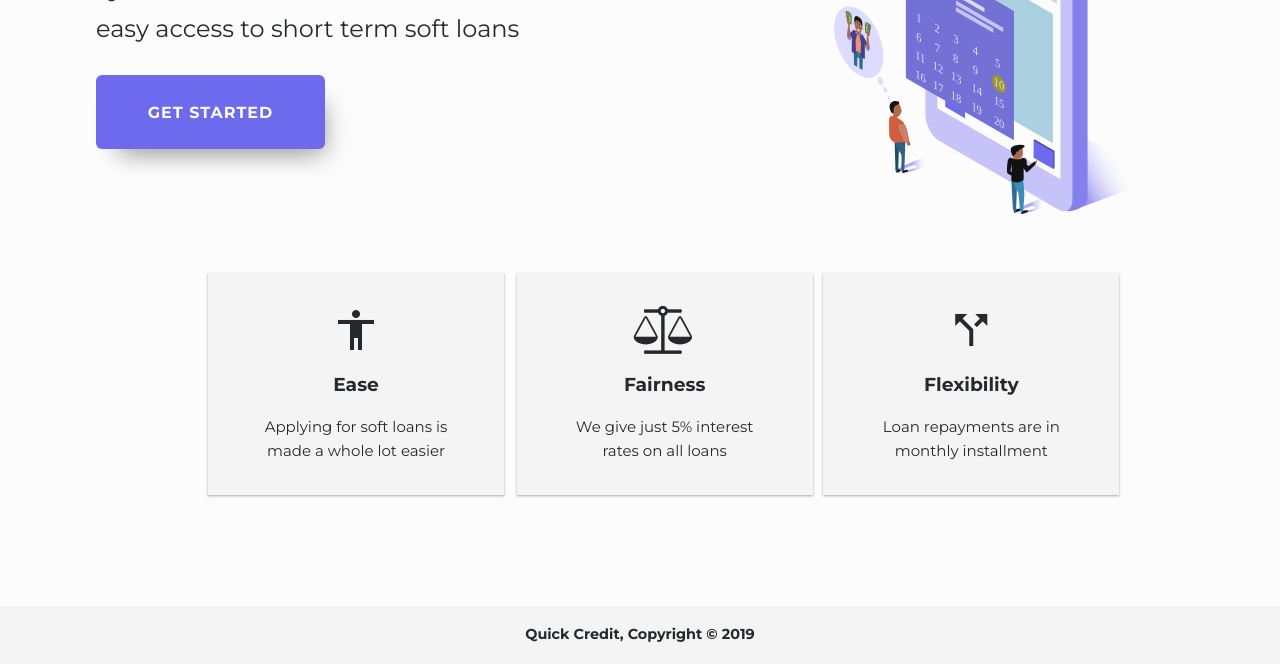
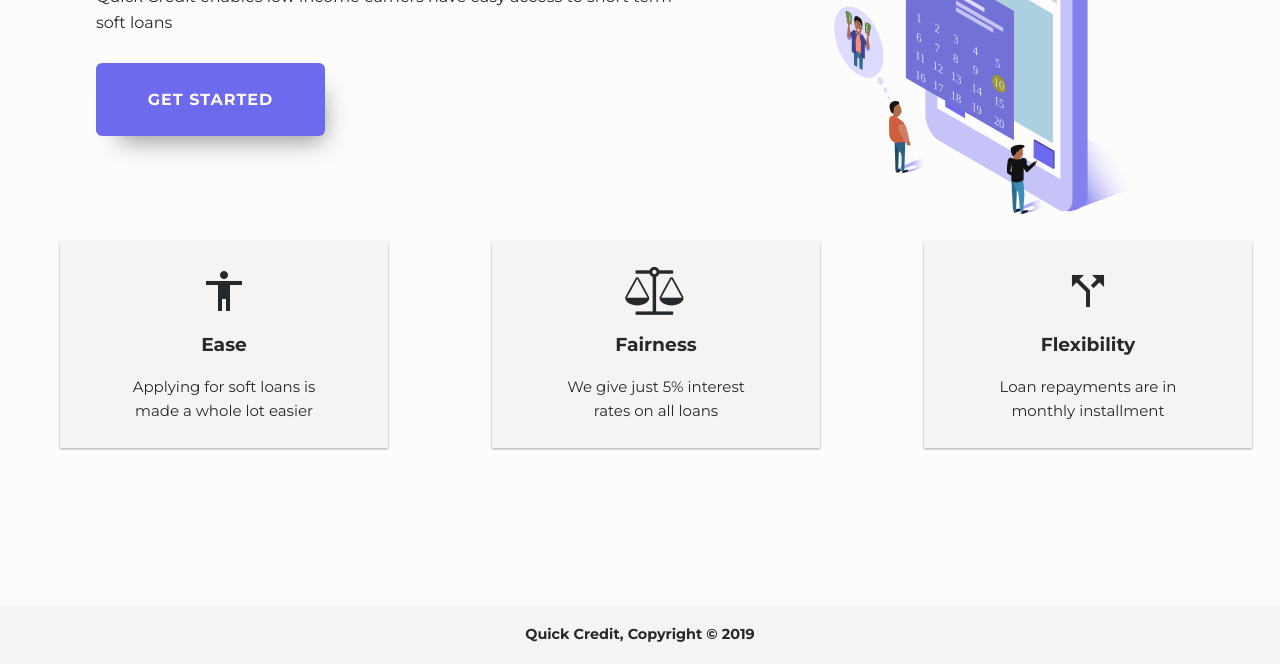
Before and after one commit to danose/Quick-Credit, a website: page UI/index.html in a window 1280 px wide. Shown: the part 302-966 px from the top of the page. Drawn offline with Linux system fonts and the light colour scheme.

Commit message:
feature(box alignment)

```diff
--- a/UI/css/main.css
+++ b/UI/css/main.css
@@ -178,18 +178,18 @@ header{
 
     display:grid;
     grid-template-areas:
-    "ease"
+    "easee"
     "fairness"
     "flexibility";
     grid-gap: 30px;
-    height:100%;
+    height:50%;
     width:100%;
     grid-area: showcase;
-    margin: 1em auto 3em auto;
-}
-
-.ease{
-    grid-area:ease;
+    margin: 3em auto 3em auto;
+}
+
+.easee{
+    grid-area:easee;
 }
 .fairness{
     grid-area:fairness;
@@ -251,7 +251,7 @@ header{
     letter-spacing: 1px;
     font-size: 1em;
     box-shadow: var(--box-shadow1);
-    border-radius:15px;
+    border-radius:3px;
     font-weight: bold;
     cursor: pointer;
 
@@ -361,6 +361,7 @@ label[for=tenor],
 label[for=lastName],
 label[for=email],
 label[for=amount],
+label[for=phone],
 label[for=payment],
 label[for=password],
 label[for=address]{
@@ -381,8 +382,8 @@ input[type=text]{
     display:block;
     background:var(--div-color2);
     border:1px solid var(--base);
-    border-radius:16px;
-    padding:.4em;
+    border-radius:2px;
+    padding:.8em;
     width:100%;
     color:var(--font1);
 }
@@ -409,7 +410,7 @@ button{
     border:none;
     margin:2.5em 1em 2em 0;
     text-transform: uppercase;
-    border-radius:16px;
+    border-radius:4px;
     width:100%;
     font-weight: bold;
     box-shadow: var(--box-shadow1);
@@ -830,17 +831,29 @@ th{
     }
 
     .showcase{
-        margin-top:-7%;
-    }
-
-    .feature p {
-        font-size: 20px;
-    }
-    .showcase{
-        width:70%;
-        margin-left:7.5em;
-
-    }
+
+        display:grid;
+        grid-template-areas:
+        "easee"
+        "fairness"
+        "flexibility";
+        grid-gap: 30px;
+        height:50%;
+        width:100%;
+        grid-area: showcase;
+        margin: 3em auto 3em auto;
+    }
+
+    .easee{
+        grid-area:easee;
+    }
+    .fairness{
+        grid-area:fairness;
+    }
+    .flexibility{
+        grid-area:flexibility;
+    }
+
     .call-to-action a{
         text-align:center;
         text-transform: uppercase;
@@ -939,6 +952,30 @@ button{
     display:inline-block;
     width:30%;
 }
+.showcase{
+
+    display: flex;
+    margin: 1em auto 1em auto;
+    justify-content: space-evenly;
+
+ }
+ .feature{
+     height:50%;
+     width:200px;
+     margin-left:10px;
+     margin-right:10px;
+ }
+
+ .feature h3{
+     margin:0;
+
+ }
+ .feature p{
+     margin:0;
+     font-size:15px;
+
+ }
+
 
 
 }
@@ -950,9 +987,9 @@ button{
         grid-template-areas:
 
         "cta graphics "
-        "showcase showcase ";
+        "showcase showcase";
         overflow:hidden;
-        width:100%;
+
     }
     .graphics{
         grid-area: graphics;
@@ -988,24 +1025,19 @@ button{
     }
     .showcase{
 
-        display:grid;
-        grid-template-areas:
-        "ease fairness flexibility"
-        ;
-
-        grid-gap: 30px;
-        grid-area: showcase;
-        margin: 1em auto 3em auto;
+       display: flex;
+       margin: 1em auto 1em auto;
+       justify-content: space-evenly;
+
     }
     .feature{
         height:50%;
         width:200px;
-
-
-    }
-    .showcase .flexibility {
-        margin-left:-2px;
-    }
+        margin-left:10px;
+        margin-right:10px;
+        padding:4em;
+    }
+
     .feature h3{
         margin:0;
 
@@ -1209,9 +1241,9 @@ button{
         grid-template-areas:
 
         "cta graphics "
-        "showcase showcase ";
+        "showcase showcase";
         overflow:hidden;
-        width:100%;
+
     }
     .graphics{
         grid-area: graphics;
@@ -1247,31 +1279,26 @@ button{
     }
     .showcase{
 
-        display:grid;
-        grid-template-areas:
-        "ease fairness flexibility"
-        ;
-
-        grid-gap: 30px;
-        grid-area: showcase;
-        margin: 1em auto 3em auto;
+       display: flex;
+       margin: 1em auto 1em auto;
+       justify-content: space-evenly;
+
     }
     .feature{
         height:50%;
         width:200px;
-
-
-    }
-    .showcase .flexibility {
-        margin-left:-2px;
-    }
+        margin-left:10px;
+        margin-right:10px;
+        padding:4em;
+    }
+
     .feature h3{
         margin:0;
 
     }
     .feature p{
         margin:0;
-        font-size:18px;
+        font-size:15px;
 
     }
     .show-desktop{
@@ -1310,7 +1337,7 @@ button{
         text-align: left;
         text-transform: uppercase;
 
-        font-size:14px;
+        font-size:11px;
         text-align:center;
 
     }
@@ -1357,8 +1384,6 @@ button{
         width:70%;
 
     }
-
-
     .toggle-container{
         margin-bottom:7em;
         margin-top: .2em;
@@ -1384,8 +1409,6 @@ button{
         width:100%;
         margin: 3em;
     }
-
-
     .repayment-btn{
         display:inline-block;
         width:30%;
@@ -1394,9 +1417,6 @@ button{
         display:inline-block;
         width:30%;
     }
-
-
-
    .applications-container{
        display:grid;
        grid-template-columns:repeat(5, 1fr) ;
@@ -1419,8 +1439,6 @@ button{
 
        width:200px;
        height:320px;
-
-
    }
 
    .admin-bar{
@@ -1461,17 +1479,16 @@ button{
 
 }
 
-
 /* screen sizes 4024px and above */
-@media only screen and (min-width:1024px){
+@media only screen and (min-width:4024px){
     .container{
         display:grid;
         grid-template-areas:
 
         "cta graphics "
-        "showcase showcase ";
+        "showcase showcase";
         overflow:hidden;
-        width:100%;
+
     }
     .graphics{
         grid-area: graphics;
@@ -1499,7 +1516,7 @@ button{
         border-radius:6px;
     }
     .call-to-action p{
-        font-size: 1.5em;
+        font-size: 1em;
         margin:0;
     }
     .call-to-action h1{
@@ -1507,24 +1524,19 @@ button{
     }
     .showcase{
 
-        display:grid;
-        grid-template-areas:
-        "ease fairness flexibility"
-        ;
-
-        grid-gap: 30px;
-        grid-area: showcase;
-        margin: 1em auto 3em auto;
+       display: flex;
+       margin: 1em auto 1em auto;
+       justify-content: space-evenly;
+
     }
     .feature{
         height:50%;
         width:200px;
-
-
-    }
-    .showcase .flexibility {
-        margin-left:-2px;
-    }
+        margin-left:10px;
+        margin-right:10px;
+        padding:4em;
+    }
+
     .feature h3{
         margin:0;
 
@@ -1570,7 +1582,7 @@ button{
         text-align: left;
         text-transform: uppercase;
 
-        font-size:15px;
+        font-size:11px;
         text-align:center;
 
     }
--- a/UI/index.html
+++ b/UI/index.html
@@ -56,7 +56,7 @@
         </section>
 
         <div class="showcase">
-            <div class="feature ease">
+            <div class="feature easee">
 
                 <i class="material-icons md-48">accessibility</i>
                 <h3>Ease</h3>
```
Also changed, not shown: UI/signup.html (+2 -0 lines).
